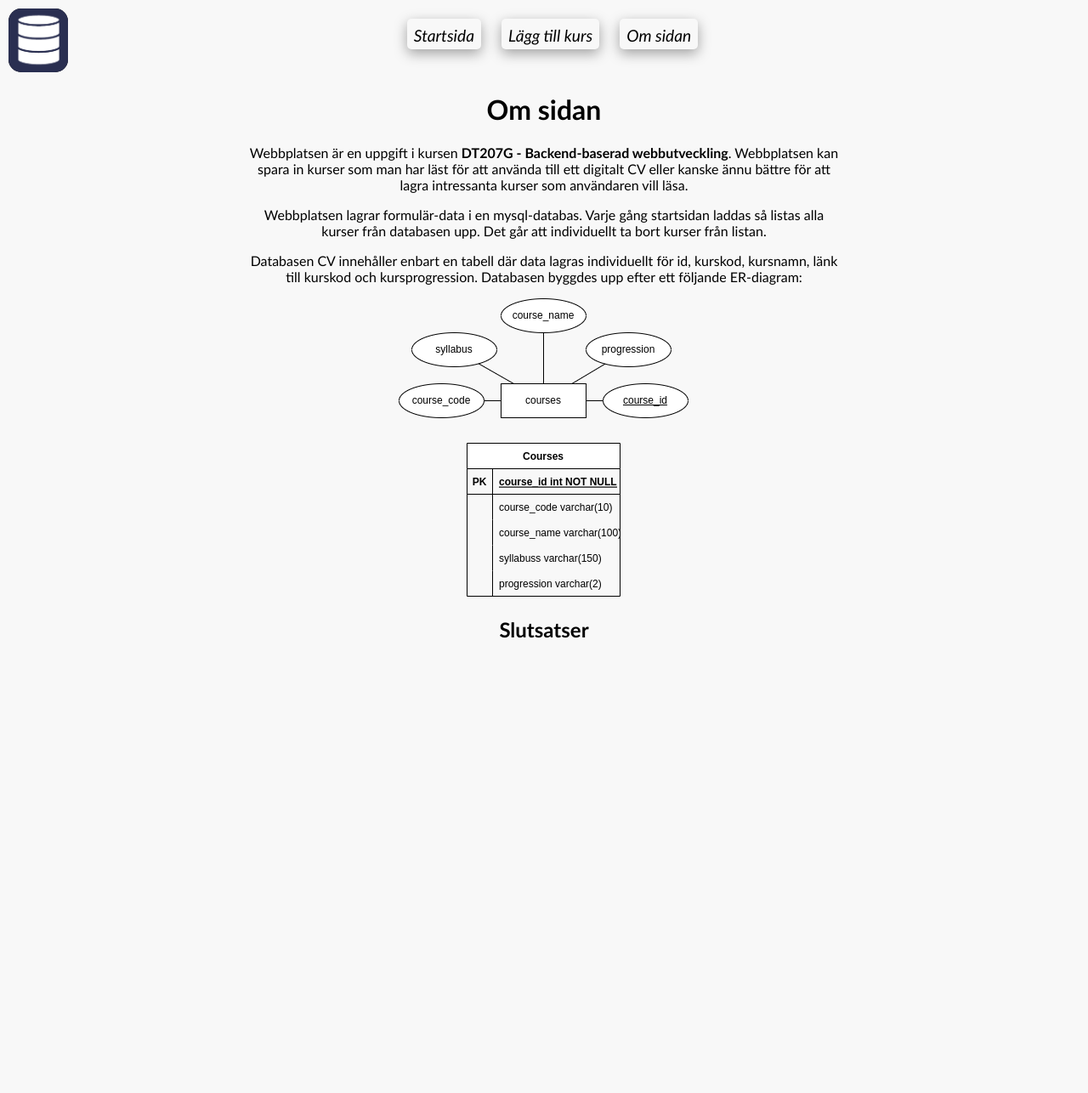
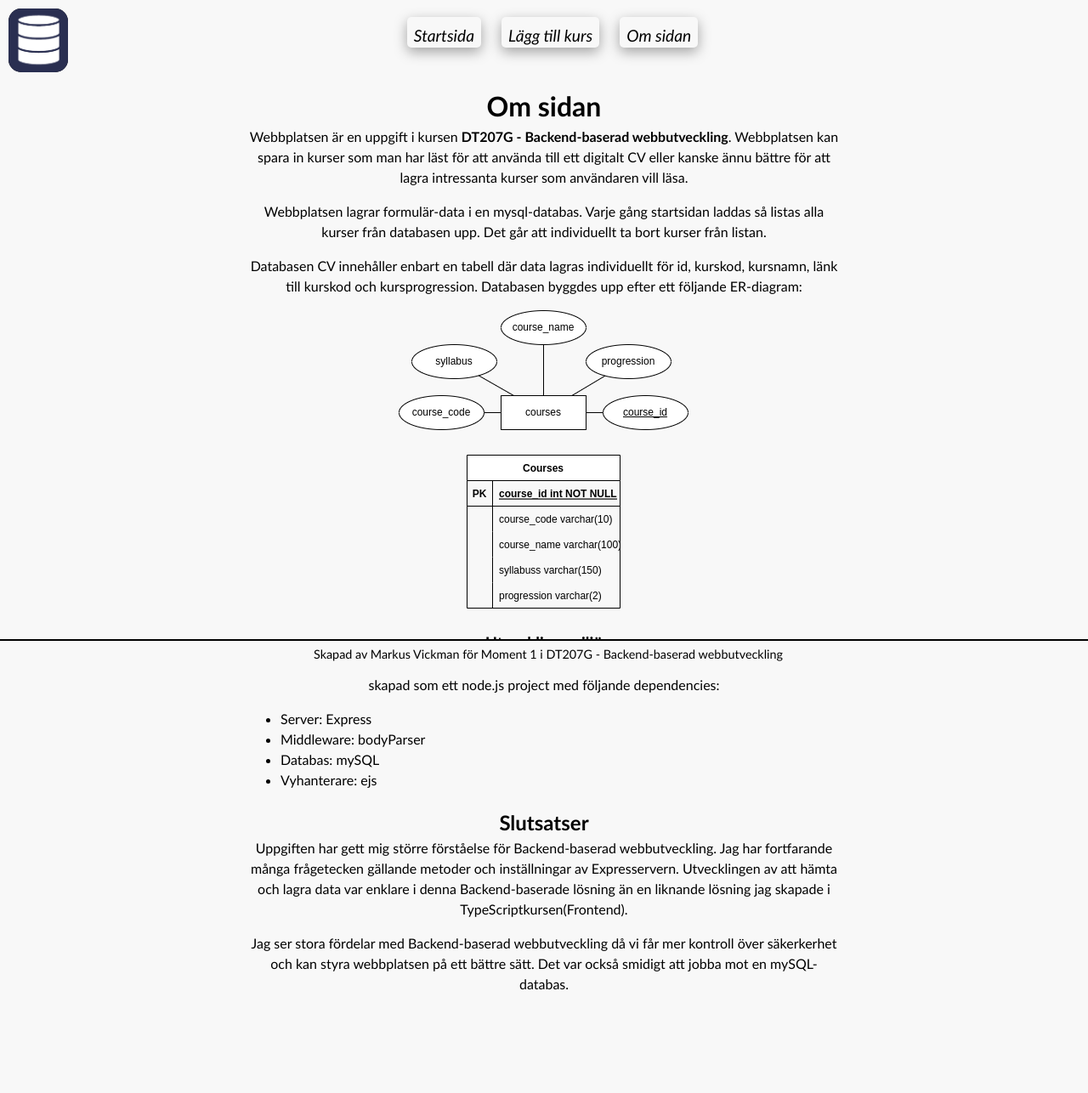
Before and after one commit to MarkusVickman/dt207g-moment1, a Node server app: page /about in a window 1280 px wide. Shown: the whole page at 85% size. Before the commit the page ends 751 px from the top, so only its background shows below. Run offline with Node 20, Linux system fonts and the light colour scheme.

Commit message:
Färdigkommenterat

```diff
--- a/public/css/main.css
+++ b/public/css/main.css
@@ -1,3 +1,40 @@
+/*Generell styling av body, main och text*/
+body {
+    background-color: rgb(248, 248, 248);
+    font-family: 'Gill Sans', 'Gill Sans MT', Calibri, 'Trebuchet MS', sans-serif;
+    color: #000000;
+    text-align: center;
+    line-height: 1.5;
+    padding: 0;
+    margin: 0;
+}
+
+main {
+    width: 700px;
+    max-width: 100%;
+    margin-left: auto;
+    margin-right: auto;
+    padding-bottom: 100px;
+}
+
+p{
+    margin-top: 0px;
+}
+
+h1, h2, h3 {
+    margin-bottom: 0px;
+}
+
+
+/*Header styling*/
+header {
+    height: 80px;
+    max-width: 100%;
+    width: 100%;
+    top: 0;
+    z-index: 1;
+}
+
 /*Styling av en klass för menylänkar*/
 .menu-link {
     padding: 10px;
@@ -8,14 +45,14 @@
     border-width: 1px;
     box-shadow: rgba(0, 0, 0, 0.35) 0px 5px 15px;
     text-align: center;
-    margin-top: 15px;
+    margin-top: 3px;
     text-decoration: none;
     color: black;
     font-style: italic;
     font-size: 1.2em;
     font-weight: 400;
 }
-
+/*Styling av logotyp och länk*/
 #logo {
     position: absolute;
     top:10px;
@@ -27,26 +64,34 @@
     z-index: 1;
 }
 
+/*Styling av logotyp och länk*/
 #logo:hover {
     box-shadow: rgba(0, 0, 0, 0.5) 0px 0px 30px;
 }
 
-
+/*Hover-effekter för knappar*/
 .menu-link:hover,
 #btn-open:hover {
     background-color: rgb(255, 255, 255);
     box-shadow: rgba(0, 0, 0, 0.5) 0px 5px 20px;
 }
 
+/*Hover-effekter för knappar*/
 .delete-button:hover,
 #btn-close:hover {
     background-color: rgba(255, 0, 0, 0.1);
     box-shadow: rgba(0, 0, 0, 0.5) 0px 5px 20px;
 }
 
+/*Hover-effekter för knappar*/
 #submit:hover{
     background-color: rgba(0, 255, 0, 0.1);
     box-shadow: rgba(0, 0, 0, 0.5) 0px 5px 20px;
+}
+
+/*styling av bild på er-diagram*/
+img {
+    max-width: 100%;
 }
 
 /*Styling av huvudmeny*/
@@ -63,39 +108,13 @@ nav {
     border-width: 0;
 }
 
+/*styling av menulista*/
 nav ul {
     margin-top: 0px;
     padding: 0;
 }
 
-#course-list{
-    text-align: left;
-    width: 500px;
-    margin-left: auto;
-    margin-right: auto;
-}
-
-#error-format{
-    text-align: left;
-}
-
-
-/*Header storlek*/
-header {
-    height: 80px;
-    max-width: 100%;
-    width: 100%;
-    top: 0;
-    z-index: 1;
-}
-
-body {
-    background-color: rgb(248, 248, 248);
-    font-family: 'Gill Sans', 'Gill Sans MT', Calibri, 'Trebuchet MS', sans-serif;
-    color: #000000;
-    text-align: center;
-}
-
+/*styling av knappar*/
 #btn-open,
 #btn-close,
 .delete-button,
@@ -114,6 +133,7 @@ body {
     top: 0px;
 }
 
+/*Styling av öppna och stäng knapp*/
 #btn-open {
     width: 100px;
     position: absolute;
@@ -121,21 +141,26 @@ body {
     right: 20px;
 }
 
+/*Styling av öppna och stäng knapp*/
 #btn-close {
     margin-top: 10px;
     width: 100%;
 }
-
-.open-menu-text,
-.close-menu-text {
-    display: inline-block;
-}
-
-
+/*Styling av text "Meny"*/
 .open-menu-text {
     position: relative;
     top: -7px;
     left: 5px;
+}
+/*inline till steck och text i knapp*/
+.bars-menu {
+    display: inline-block;
+}
+
+/*inline till steck och text i knapp*/
+.open-menu-text,
+.close-menu-text {
+    display: inline-block;
 }
 
 /*styling av stäck som är vridna till ett kors i stängknappen i menyn*/
@@ -170,21 +195,23 @@ body {
     margin: 5px 0;
 }
 
-.bars-menu {
-    display: inline-block;
+/*Styling av listan där alla lagrade kurser skrivs ut på första sidan*/
+#course-list{
+    text-align: left;
+    width: 500px;
+    margin-left: auto;
+    margin-right: auto;
 }
 
+/*Text åt vänster för li listar på about-sidan och för felmeddelanden under formuläret*/
+#list-format{
+    text-align: left;
+}
+
+/*Styling av inputfältet*/
 input {
     margin-bottom: 10px;
     width: 210px;
-}
-
-/*begränsar vidd på main*/
-main {
-    width: 700px;
-    max-width: 100%;
-    margin-left: auto;
-    margin-right: auto;
 }
 
 /*responsivt formulär*/
@@ -195,57 +222,25 @@ form {
     margin-right: auto;
 }
 
-/*Styling av knappar*/
-/*button, .remove.btn {
-    background-color: rgb(255, 255, 255);
+/*Styling av footer*/
+footer {
+    position: fixed;
+    bottom: 0px;
+    height: auto;
+    background-color: rgb(248, 248, 248);
+    width: 100%;
+    max-width: 100%;
+    font-size: 0.9em;
+    border-style: solid;
+    border-width: 2px 0 0 0;
+    border-color: black;
     padding: 5px;
-    border-radius: 10px;
-    border-style: none;
-    font-size: 1.1em;
-    box-shadow: 3px 3px 3px rgb(0, 0, 0, 0.2);
-    margin-left: 5px;
-    margin-right: 5px;
-    /*För att knapptext ska visas korrekt i safari på iphone*/
-/* -webkit-text-fill-color:black;
-}*/
-
-/*Hover effekt till knappar*/
-/*button:hover{
-    background-color: rgb(186, 244, 225);
-    box-shadow: 3px 3px 3px rgb(0, 0, 0, 0.4);
-}*/
-
-/*styling av div till inläggen*/
-.newdiv {
-    background-color: rgb(200, 194, 137);
-    padding: 10px;
-    border-radius: 10px;
-    margin-bottom: 20px;
 }
-
-/*hover effekt*/
-.newdiv:hover {
-    background-color: rgb(187, 180, 120);
-    padding: 10px;
-    border-radius: 10px;
-}
-
-/*Padding till raderna i vardera inlägg
-.edit{
-    padding: 5px;
-}/
-
-/*hover effekt för att visa att det är inputfält
-.edit:hover, .edit:focus {
-    border-style: solid;
-    border-color: white;
-    border-width: 3px;
-    border-radius: 5px;
-}*/
 
 /*media querie för att navigeringen ska visas annorlunda på större skärmar*/
 @media (min-width: 700px) {
 
+    /*Styling av huvudmeny*/
     nav {
         top: 20px;
         display: block;
@@ -253,36 +248,36 @@ form {
         position: absolute;
         background-color: transparent;
     }
-
+    /*Styling av huvudmeny*/
     nav ul {
         margin-top: 0px;
         margin-bottom: 0px;
     }
-
+    /*Styling av huvudmeny*/
     nav li {
         display: inline-block;
         margin-left: 20px;
     }
-
+    /*Styling av huvudmeny*/
     .center-menu {
         margin-left: 50%;
         transform: translate(-50%);
         width: 420px;
     }
-
+    /*Styling av huvudmeny*/
     .menu-link {
         margin: auto;
-        margin-top: 2px;
+        margin-top: 0px;
         padding: 8px;
         border-radius: 5px;
         display: block;
     }
-
+    /*Styling av knappar för öppna och stäng meny så att de inte visas i desktopläge*/
     #btn-open,
     #btn-close {
         display: none;
     }
-
+    /*För att logotypen inte ska döljas bakom menyn i desktop*/
     #logo{
         z-index: 3;
     }
--- a/public/js/menu.js
+++ b/public/js/menu.js
@@ -9,7 +9,6 @@ let open = document.getElementById("btn-open");
 //Deklarerar huvudmenyn för att kunna tilldela stil
 let mainNav = document.getElementById("main-nav");
 
-
 //Eventlistener som vid klick initierar en funktion som lägger till style-attributet none för att dölja menyn.
 close.addEventListener("click", function (e){
     mainNav.style.display = "none";
@@ -20,7 +19,6 @@ open.addEventListener("click", function (e) {
     mainNav.style.display = "block";
 })
 
-
 //Funktion som tar bort som säkerställer korrektvisning vid ändrad skärmstorlek
 window.addEventListener('resize', function (e) {
     if (window.innerWidth > 700) {
--- a/server.js
+++ b/server.js
@@ -1,4 +1,4 @@
-
+//Lägger till mysql och ansluter
 const mysql = require("mysql");
 const connection = mysql.createConnection({
     host: "localhost",
@@ -7,12 +7,13 @@ const connection = mysql.createConnection({
     database: "dt207g-m1"
 });
 
-
+//Lägger till expresserver och middleware: bodyparser för formulär
 const express = require("express");
+const bodyParser = require("body-parser");
+//Inställningar för express
 const app = express();
 const port = 3000;
-const bodyParser = require("body-parser");
-
+//Ger meddelande vid anslutning eller vid misslyckad.
 connection.connect((err) => {
     if (err) {
         console.error("Connection failed big!: " + err);
@@ -21,14 +22,13 @@ connection.connect((err) => {
 
     console.log("Connected to MySQL!");
 });
-
+//Lägger till view engine, inställningar för statiska filer samt hur bodyparser ska hantera data.
 app.set("view engine", "ejs");
 app.use(express.static("public")); //Statiska filer
 app.use(bodyParser.urlencoded({ extended: true }));
 
-//route
+//Startsidans vy som läser in data från databasen och skickar med svaret.
 app.get("/", (req, res) => {
-
     connection.query("SELECT * FROM COURSES;", (err, rows) => {
         if (err) {
             console.error(err.message);
@@ -40,7 +40,7 @@ app.get("/", (req, res) => {
     });
 });
 
-//route
+//När vyn för lägg till kurs laddas rensas inputfält och felkoder
 app.get("/course", (req, res) => {
     res.render("course", {
         inputErrors: "",
@@ -51,6 +51,8 @@ app.get("/course", (req, res) => {
     });
 })
 
+//Skapar tabell i databasen och droppar förs om den redan finns
+/*
 connection.query(`DROP TABLE IF EXISTS COURSES`);
 connection.query(`CREATE TABLE COURSES (
     COURSE_ID           INTEGER NOT NULL AUTO_INCREMENT PRIMARY KEY,
@@ -63,8 +65,9 @@ connection.query(`CREATE TABLE COURSES (
     }
 
     console.table("Database tables: " + result);
-    });
+    });*/
 
+//När den här länken laddas tas valt id bort ut databasen och startsidan laddas om
 app.get("/delete/:id", (req, res) => {
     let id = req.params.id;
     console.log(id);
@@ -74,18 +77,17 @@ app.get("/delete/:id", (req, res) => {
         }
         res.redirect("/");
     });
-
 });
 
+//Vy för kursformulär
 app.post("/course", (req, res) => {
-    //Formulärdata
+    //Formulärdata läses in till variabler och en array skapas för felkoder
     let newCode = req.body.code;
     let newName = req.body.name;
     let newProgression = req.body.progression;
     let newSyllabus = req.body.syllabus;
     let inputErrors = [];
-
-
+    //Flera if satser för att välja vilka felmeddelanden som ska tar med
     if (newCode === "") {
         inputErrors.push("Fyll i kurskod.");
     }
@@ -110,7 +112,7 @@ app.post("/course", (req, res) => {
     if (newSyllabus.length > 150) {
         inputErrors.push("Kurslänken får vara max 150 tecken lång.");
     }
-
+    //Om fel inte finns skapas en nytt inlägg i databasen och startsidan laddas
     if (inputErrors.length === 0) {
         connection.query("INSERT INTO COURSES(COURSE_CODE, COURSE_NAME, PROGRESSION, SYLLABUS) VALUES(?,?,?,?)", [newCode, newName, newProgression, newSyllabus], (err, result) => {
             if (err) {
@@ -119,7 +121,9 @@ app.post("/course", (req, res) => {
             console.table("Database inserts: " + result);
         });
         res.redirect("/");
-    } else {
+    }
+    //Om fel finns skrivs alla dessa ut på sidan
+    else {
         res.render("course", {
             inputErrors: inputErrors,
             newCode: newCode,
@@ -130,12 +134,12 @@ app.post("/course", (req, res) => {
     }
 });
 
-//route
+//Skapar vyn för om sidan
 app.get("/about", (req, res) => {
     res.render("about");
 });
 
-//Starta
+//Consolmeddelande om servern startar.
 app.listen(port, () => {
     console.log("Express servern har startat på port:" + port);
 });
--- a/views/about.ejs
+++ b/views/about.ejs
@@ -48,6 +48,7 @@
             </div>
         </nav>
     </header>
+        <!--Huvudinnehåll-->
     <main id="main">
         <h1>Om sidan</h1>
         <p>Webbplatsen är en uppgift i kursen <strong>DT207G - Backend-baserad webbutveckling</strong>. Webbplatsen
@@ -59,9 +60,30 @@
             kurskod
             och kursprogression. Databasen byggdes upp efter ett följande ER-diagram:</p>
         <img src="/img/er.png" alt="ER-diagram för databasen CV">
+        <h3>Utvecklingsmiljö</h3>
+        MySQL har körts i en Apacheserver och jag har utvecklat i IDE'n Visual Studio Code. Uppgiften är skapad som
+        ett node.js project med följande dependencies:
+        <div id="list-format">
+        <ul>
+            <li>Server: Express</li>
+            <li>Middleware: bodyParser</li>
+            <li>Databas: mySQL</li>
+            <li>Vyhanterare: ejs</li>
+        </ul>
+        </div>
         <h2>Slutsatser</h2>
-        <p></p>
+        <p>Uppgiften har gett mig större förståelse för Backend-baserad webbutveckling. Jag
+             har fortfarande många frågetecken gällande metoder och inställningar av Expresservern.
+             Utvecklingen av att hämta och lagra data var enklare i denna Backend-baserade lösning än en
+             liknande lösning jag skapade i TypeScriptkursen(Frontend).
+        </p>
+        <p>Jag ser stora fördelar med Backend-baserad webbutveckling då vi får mer kontroll över säkerkerhet
+            och kan styra webbplatsen på ett bättre sätt. Det var också smidigt att jobba mot en mySQL-databas.
+        </p>
     </main>
+    <footer>
+        <p>Skapad av Markus Vickman för Moment 1 i DT207G - Backend-baserad webbutveckling</p>
+    </footer>
 </body>
 
 </html>
```
Also changed, not shown: views/course.ejs (+7 -3 lines), views/index.ejs (+6 -1 lines).
